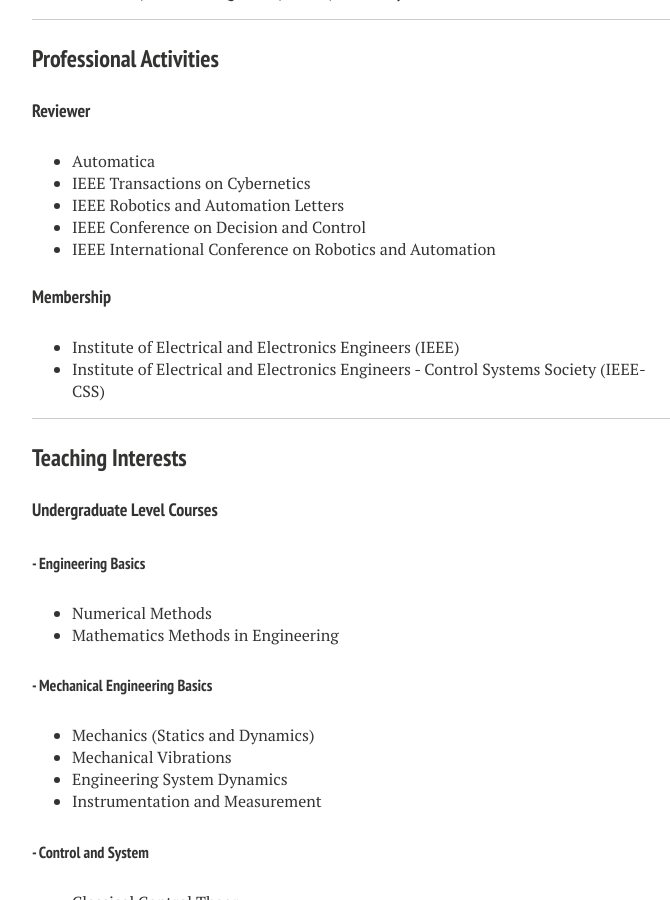
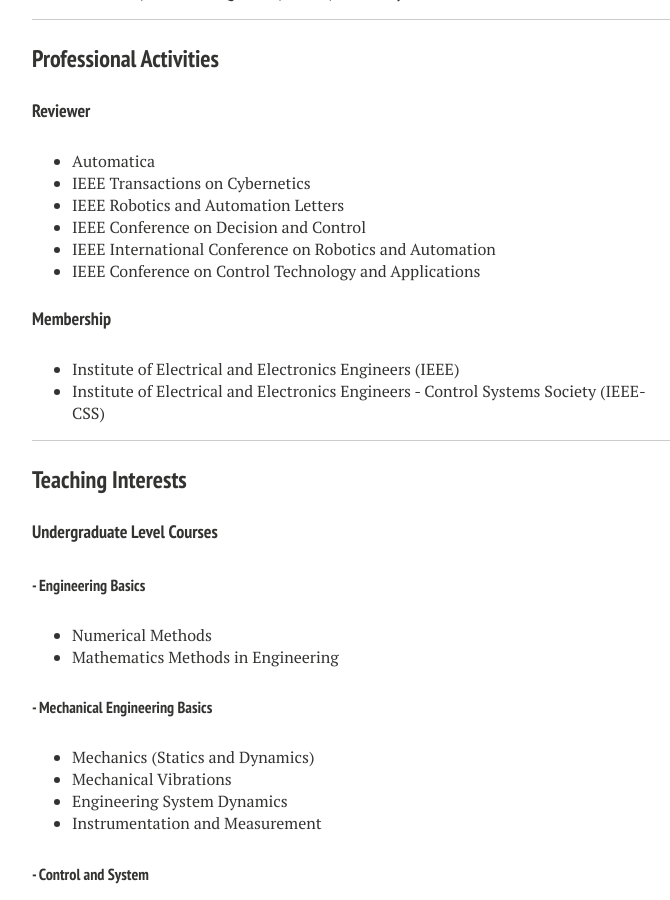
Before and after one commit to liutairan/liutairan.github.io, a Jekyll site: the page built from cv.md, in a window 1280 px wide and 900 px high, scrolled down 2196 px. Shown: the whole window, without its empty margins (288-958 px from the left). Built offline with Jekyll 4.4.1, drawn with Linux system fonts in a browser that asks for light colours; nearby versions of some CDN libraries.

Commit message:
Update cv.md

```diff
--- a/cv.md
+++ b/cv.md
@@ -100,6 +100,7 @@
 * IEEE Robotics and Automation Letters
 * IEEE Conference on Decision and Control
 * IEEE International Conference on Robotics and Automation
+* IEEE Conference on Control Technology and Applications
 
 #### Membership
 
```
